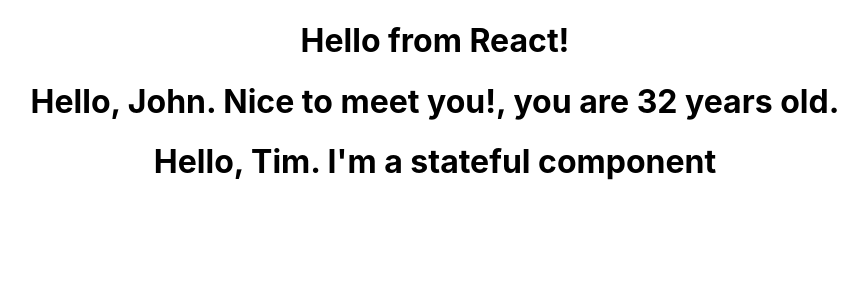
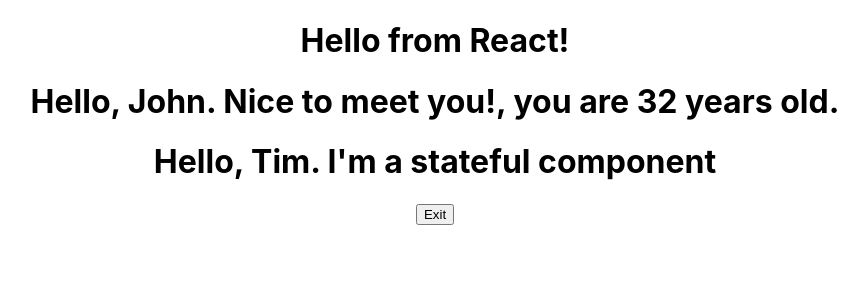
Before and after one commit to Monika-81/React-lessons, a React (Create React App) app in the folder my-app/: page / in a window 1280 px wide. Shown: the top 300 px of the page, without its empty margins (205-1073 px from the left). Built offline with nearby package versions, Linux system fonts and the light colour scheme.

Commit message:
Add state to component

```diff
--- a/my-app/src/components/StatefulGreeting.js
+++ b/my-app/src/components/StatefulGreeting.js
@@ -1,8 +1,22 @@
 import React, { Component } from "react";
 
 class StatefulGreeting extends React.Component {
+
+    constructor(props) {
+        super(props);
+        this.state = {
+            introduction: "Hello",
+            buttonText: "Exit",
+        };
+    }
+
     render() {
-        return <h1>Hello, {this.props.name}. {this.props.greeting}</h1>
+        return (
+        <div>
+            <h1>{this.state.introduction}, {this.props.name}. {this.props.greeting}</h1>
+            <button>{this.state.buttonText}</button>
+        </div>
+        )
     };
 }
 
```
